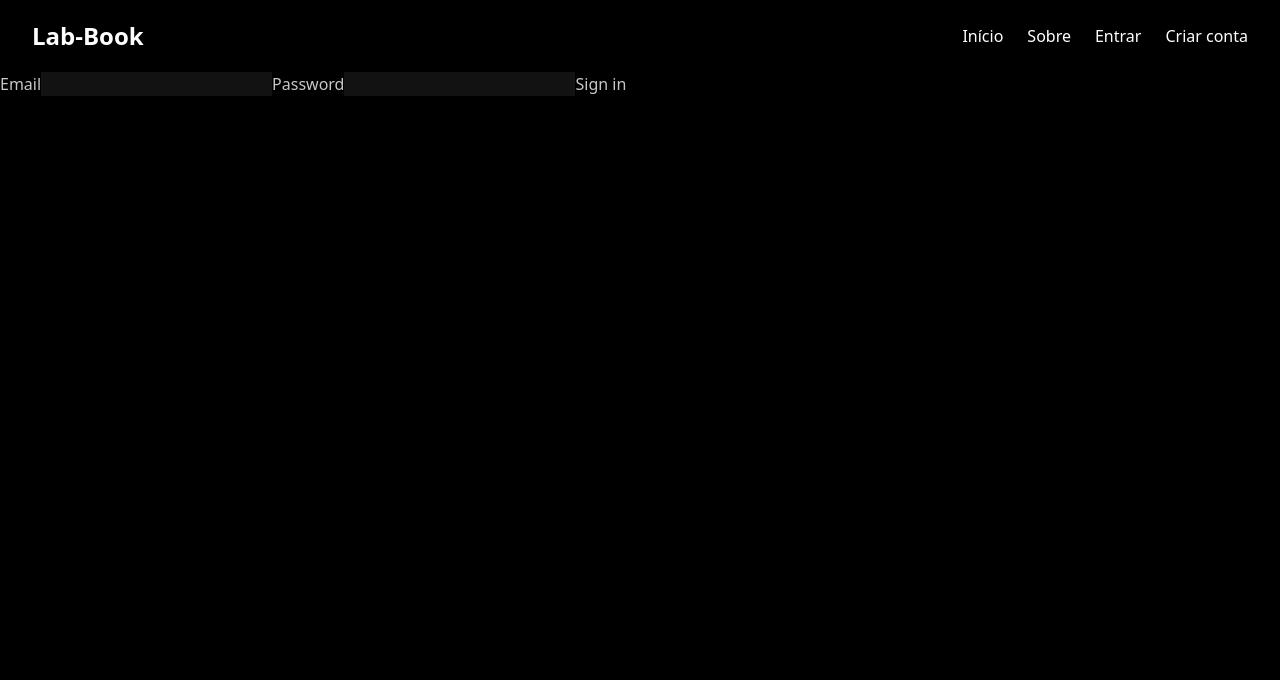
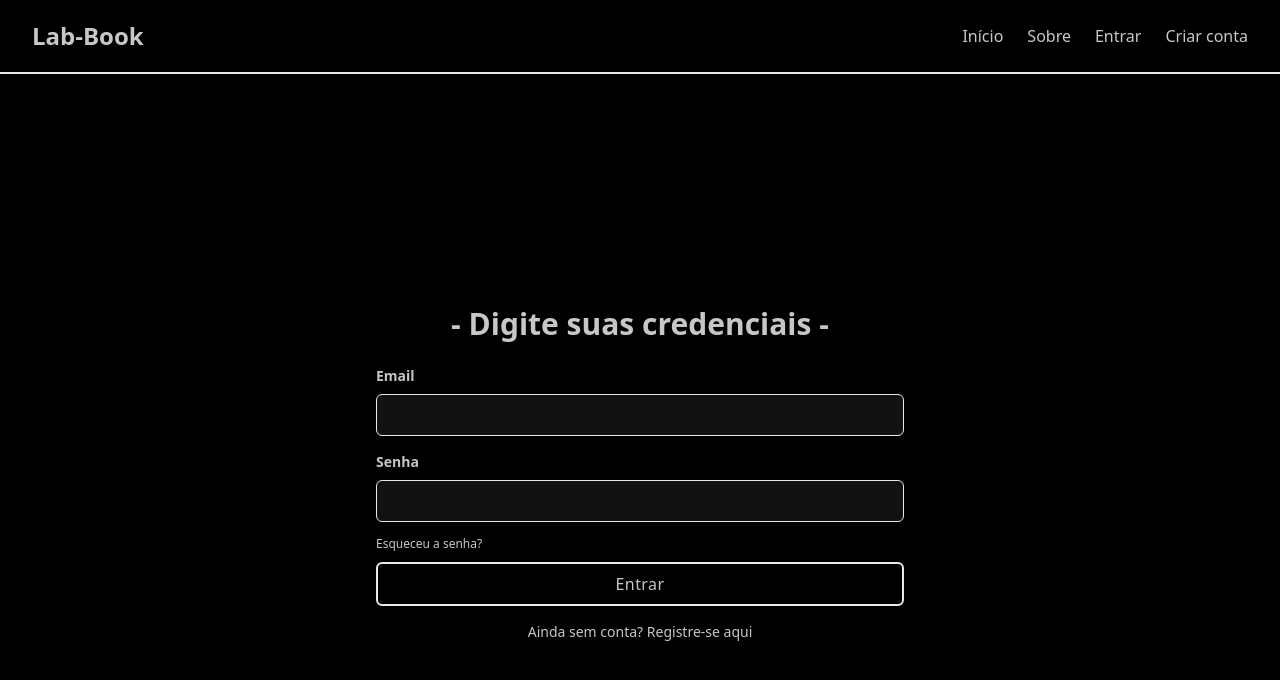
Before and after one commit to FabioVV/web-lab, a Next.js app: page /auth/signin in a window 1280 px wide. Shown: the top 680 px of the page. Built offline with nearby package versions, Linux system fonts and the light colour scheme; no server answers.

Commit message:
added a popup, changed styling of some pages

```diff
--- a/app/auth/signin/page.js
+++ b/app/auth/signin/page.js
@@ -1,7 +1,7 @@
 "use client"
 import { getCsrfToken, signIn } from "next-auth/react"
 import { useRef } from "react"
-
+import Link from "next/link"
 export default function LoginPage() {
 
   const email = useRef('')
@@ -15,17 +15,60 @@ export default function LoginPage() {
       callbackUrl:'/'
     })
   }
+
+
   return (
-    <form method="post">
-      <label>
-        Email
-        <input name="email" type="email" onChange={(e)=>{email.current = e.target.value}}/>
-      </label>
-      <label>
-        Password
-        <input name="password" type="password" onChange={(e)=>{password.current = e.target.value}}/>
-      </label>
-      <button onClick={submit}>Sign in</button>
-    </form>
-  )
+    <div className="relative flex flex-col items-center justify-center min-h-screen overflow-hidden">
+      <div className="w-full p-6 rounded-md shadow-md lg:max-w-xl">
+        <h1 className="text-3xl font-bold text-center "> - Digite suas credenciais -</h1>
+        <form className="mt-6">
+          <div className="mb-4">
+            <label
+              htmlFor="email"
+              className="block text-sm font-semibold "
+            >
+              Email
+            </label>
+            <input
+               name="email" type="email" onChange={(e)=>{email.current = e.target.value}}
+              className="block w-full px-4 py-2 mt-2 border rounded-md focus:border-gray-400 focus:ring-gray-300 focus:outline-none focus:ring focus:ring-opacity-40"
+            />
+          </div>
+          <div className="mb-2">
+            <label
+              htmlFor="password"
+              className="block text-sm font-semibold "
+            >
+              Senha
+            </label>
+            <input
+              name="password" type="password" onChange={(e)=>{password.current = e.target.value}}
+              className="block w-full px-4 py-2 mt-2 border rounded-md focus:border-gray-400 focus:ring-gray-300 focus:outline-none focus:ring focus:ring-opacity-40"
+            />
+          </div>
+          <Link
+            href="/forget"
+            className="text-xs hover:underline"
+          >
+            Esqueceu a senha?
+          </Link>
+          <div className="mt-2">
+            <button onClick={submit} className="w-full px-4 py-2 tracking-wide border-2 border-white-900 transition-colors duration-200 transform rounded-md hover:bg-white hover:text-black focus:text-black focus:outline-none focus:bg-white">
+              Entrar
+            </button>
+          </div>
+        </form>
+
+        <p className="mt-4 text-sm text-center">
+          Ainda sem conta?{" "}
+          <Link
+            href="/register"
+            className="font-medium hover:underline"
+          >
+            Registre-se aqui
+          </Link>
+        </p>
+      </div>
+    </div>
+  );
 }
--- a/app/page.jsx
+++ b/app/page.jsx
@@ -2,7 +2,9 @@ import React from 'react'
 
 function Home() {
   return (
-    <section className='text-center'>Home</section>
+    <section className='text-center'>
+
+    </section>
   )
 }
 
--- a/components/Nav.jsx
+++ b/components/Nav.jsx
@@ -5,12 +5,12 @@ import Link from 'next/link'
 import Image from 'next/image'
 import { useEffect, useState } from 'react'
 import { signIn, signOut, useSession, getProviders } from 'next-auth/react'
-
+import Popup from '@utils/popup'
 const Nav = () => {
 
     const {data: session} = useSession()
     const [navbar, setNavbar] = useState(false);
-
+    const [showModal, setShowModal] = useState(false);
 
   return (
     <nav>
@@ -18,11 +18,11 @@ const Nav = () => {
         {session?.user ? (
 
                 <div>
-                <nav className="w-full">
+                <nav className="w-full border-b-2 border-white-900">
                   <div className="justify-between px-4 mx-auto lg:max-w-7xl md:items-center md:flex md:px-8">
                     <div>
                       <div className="flex items-center justify-between py-3 md:py-5 md:block">
-                          <h2 className="text-2xl text-white font-bold">BEM VINDO, {session?.user.first_name}</h2>
+                          <a href='/account' className="text-2xl  font-bold">BEM VINDO, {session?.user.first_name}</a>
 
                         <div className="md:hidden">
                           <button
@@ -32,7 +32,7 @@ const Nav = () => {
                             {navbar ? (
                               <svg
                                 xmlns="http://www.w3.org/2000/svg"
-                                className="w-6 h-6 text-white"
+                                className="w-6 h-6 "
                                 viewBox="0 0 20 20"
                                 fill="currentColor"
                               >
@@ -45,7 +45,7 @@ const Nav = () => {
                             ) : (
                               <svg
                                 xmlns="http://www.w3.org/2000/svg"
-                                className="w-6 h-6 text-white"
+                                className="w-6 h-6 "
                                 fill="none"
                                 viewBox="0 0 24 24"
                                 stroke="currentColor"
@@ -69,23 +69,23 @@ const Nav = () => {
                         }`}
                       >
                         <ul className="items-center justify-center space-y-8 md:flex md:space-x-6 md:space-y-0">
-                          <li className="text-white">
-                            <Link href="/">
+                          <li className="">
+                            <Link className='hover:border-b-2 hover:border-white-900 ' href="/">
                               Início
                             </Link>
                           </li>
-                          <li className="text-white">
-                            <Link href="/about">
+                          <li className="">
+                            <Link className='hover:border-b-2 hover:border-white-900 ' href="/about">
                               Sobre
                             </Link>
                           </li>
-                          <li className="text-white">
-                            <Link href="/account">
+                          <li className="">
+                            <Link  className='hover:border-b-2 hover:border-white-900 ' href="/account">
                               Conta
                             </Link>
                           </li>
-                          <li className="text-white">
-                            <button  onClick={signOut}>
+                          <li className="">
+                            <button className='hover:border-b-2 hover:border-white-900 '  onClick={signOut}>
                                 Sair
                             </button>
                           </li>
@@ -99,11 +99,11 @@ const Nav = () => {
         ):(
         <>
         <div>
-        <nav className="w-full">
+        <nav className="w-full border-b-2 border-white-900">
             <div className="justify-between px-4 mx-auto lg:max-w-7xl md:items-center md:flex md:px-8">
             <div>
                 <div className="flex items-center justify-between py-3 md:py-5 md:block">
-                    <h2 className="text-2xl text-white font-bold">Lab-Book</h2>
+                    <a href='/' className="text-2xl  font-bold">Lab-Book</a>
 
                 <div className="md:hidden">
                     <button
@@ -113,7 +113,7 @@ const Nav = () => {
                     {navbar ? (
                         <svg
                         xmlns="http://www.w3.org/2000/svg"
-                        className="w-6 h-6 text-white"
+                        className="w-6 h-6 "
                         viewBox="0 0 20 20"
                         fill="currentColor"
                         >
@@ -126,7 +126,7 @@ const Nav = () => {
                     ) : (
                         <svg
                         xmlns="http://www.w3.org/2000/svg"
-                        className="w-6 h-6 text-white"
+                        className="w-6 h-6 "
                         fill="none"
                         viewBox="0 0 24 24"
                         stroke="currentColor"
@@ -150,25 +150,26 @@ const Nav = () => {
                 }`}
                 >
                 <ul className="items-center justify-center space-y-8 md:flex md:space-x-6 md:space-y-0">
-                    <li className="text-white">
-                    <Link href="/">
+                    <li className="">
+                    <Link className='hover:border-b-2 hover:border-white-900 ' href="/">
                         Início
                     </Link>
                     </li>
-                    <li className="text-white">
-                    <Link href="/about">
+                    <li className="">
+                    <Link className='hover:border-b-2 hover:border-white-900 ' href="/about">
                         Sobre
                     </Link>
                     </li>
-                    <li className="text-white">
-                    <button  onClick={signIn}>
+                    <li className="">
+                    <button className='hover:border-b-2 hover:border-white-900'  onClick={signIn}>
                         Entrar
                     </button>
                     </li>
-                    <li className="text-white">
-                    <Link href="/register">
+                    <li className="">
+                    <button className='hover:border-b-2 hover:border-white-900 'onClick={()=>setShowModal(true)}>
                         Criar conta
-                    </Link>
+                    </button>
+
                     </li>
                 </ul>
                 </div>
@@ -176,7 +177,7 @@ const Nav = () => {
             </div>
         </nav>
         </div>
-
+        <Popup onClose={()=> setShowModal(false)} isVisible={showModal} />
         </>
         )}
     </nav>
--- a/package.json
+++ b/package.json
@@ -14,7 +14,8 @@
     "next": "latest",
     "next-auth": "^4.23.1",
     "react": "latest",
-    "react-dom": "latest"
+    "react-dom": "latest",
+    "styled-components": "^6.0.8"
   },
   "devDependencies": {
     "autoprefixer": "latest",
--- a/tailwind.config.js
+++ b/tailwind.config.js
@@ -37,6 +37,8 @@ module.exports = {
     './pages/**/*.{js,ts,jsx,tsx,mdx}',
     './components/**/*.{js,ts,jsx,tsx,mdx}',
     './app/**/*.{js,ts,jsx,tsx,mdx}',
+    './utils/**/*.{js,ts,jsx,tsx,mdx}',
+
   ],
   theme: {
     extend: {
--- /dev/null
+++ b/utils/popup.jsx
@@ -0,0 +1,22 @@
+import React from 'react'
+
+const Popup = ({isVisible, onClose}) => {
+  if(!isVisible) return null;
+
+
+  return (
+    <div className='fixed inset-0 bg-black bg-opacity-25 backdrop-blur-sm flex justify-center items-center'>
+        <div className='w-[600px] flex flex-col'>
+            <button className='text-white text-xl place-self-end' onClick={()=>onClose()}>X</button>
+            <div className='bg-white p-2 rounded text-black'>
+              <h3 className='text-3xl font-semibold mb-5 border-b-2 border-black'>Estamos quase lá!</h3>
+              FORMULARIO AQUI
+            </div>
+        </div>
+
+    </div>
+
+  )
+}
+
+export default Popup
```
Also changed, not shown: 1 other file (tests, documents, lock files or other folders).
